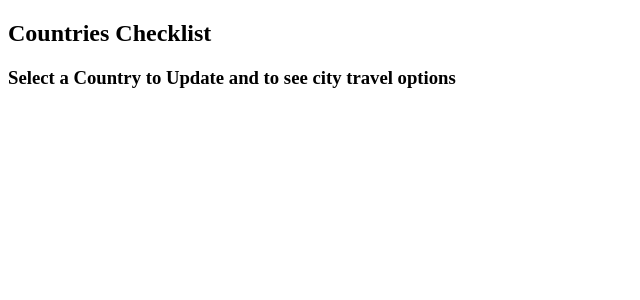
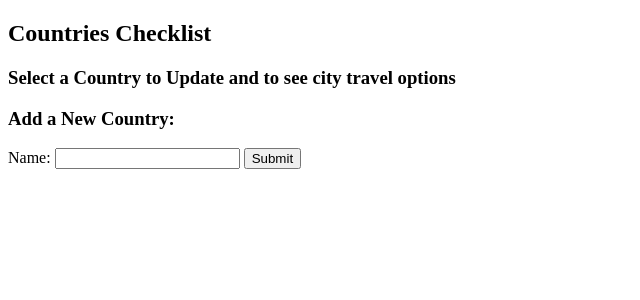
Before and after one commit to alan-hogarth/Travel_Mapper, a Flask app: page /countries in a window 1280 px wide. Shown: the part 106-406 px from the top of the page, without its empty margins (0-640 px from the left). Run offline with Flask 2, Linux system fonts and the light colour scheme; data that the repository does not hold is empty; some libraries are stand-ins or nearby versions.

Commit message:
added add and delete functions for country

```diff
--- a/controllers/country_controller.py
+++ b/controllers/country_controller.py
@@ -1,8 +1,10 @@
 from flask import Flask, render_template, request, redirect
 from flask import Blueprint
 from models.country import Country
+from models.visit import Visit
 import repositories.country_repository as country_repository
 import repositories.city_repository as city_repository
+import repositories.visit_repository as visit_repository
 
 countries_blueprint = Blueprint("countries", __name__)
 
@@ -23,6 +25,13 @@ def show_user(id):
     country_users = country_repository.users(country)
     return render_template("countries/show.html", country=country, users=country_users)
 
+ # form for creating new city
+@countries_blueprint.route("/countries", methods=["POST"])
+def create_city():
+    country = request.form["country"]
+    new_country = Country(country)
+    country_repository.save(new_country)
+    return redirect("/countries")
 
 # EDIT
 @countries_blueprint.route("/countries/<id>/edit")
@@ -38,3 +47,9 @@ def update_country(id):
     country = Country(name, id)
     country_repository.update(country)
     return redirect("/countries")
+
+# delete country by id
+@countries_blueprint.route("/countries/<id>/delete", methods=["POST"])
+def delete_country(id):
+    country_repository.delete(id)
+    return redirect("/countries")
--- a/controllers/visit_controller.py
+++ b/controllers/visit_controller.py
@@ -28,10 +28,10 @@ def new_trip():
 # def create_trip():
 #     city = request.form["city"]
 #     country = request.form["country"]
-#     visit = request.form["to_visit"]
+#     to_visit = request.form["to_visit"]
 #     new_city = City(city)
 #     new_country = Country(country)
-#     trip = Visit(new_city, new_country, visit)
+#     trip = Visit(new_city, to_visit, new_country)
 #     visit_repository.save(trip)
 #     return redirect("/trips")
 
--- a/repositories/visit_repository.py
+++ b/repositories/visit_repository.py
@@ -9,7 +9,7 @@ import repositories.city_repository as city_repository
 import repositories.country_repository as country_repository
 
 def save(visit):
-    sql = "INSERT INTO visits (city_id, country_id, to_visit ) VALUES ( %s, %s, %s ) RETURNING id"
+    sql = "INSERT INTO visits (city_id, country_id, to_visit) VALUES ( %s, %s, %s ) RETURNING id"
     values = [visit.city.id, visit.country.id, visit.to_visit]
     results = run_sql( sql, values )
     visit.id = results[0]['id']
--- a/templates/countries/index.html
+++ b/templates/countries/index.html
@@ -3,14 +3,33 @@
 {% block content %}
 <h1>Countries Checklist</h1>
 
+<h3>Select a Country to Update and to see city travel options</h3>
 
-<h3>Select a Country to Update and to see city travel options</h3>
-    <ul>
-        {% for country in countries %}
-        <li><a href="/countries/ {{country.id}}">{{country.name}}</a></li>
+    <section>
+        <p class="btn--wrapper"></p>
+        <ul>
+            {% for country in countries %}
+            <li><a href="/countries/ {{country.id}}">{{country.name}}</a></li>
+            <p>
+                <form action="/countries/{{ country.id }}/delete" method="POST">
+                <input class="btn btn--danger" type="submit" value="delete"/>
+            </form>
+            </p>
+            {% endfor %}
+        </ul>
+    </section>
+    <section>
+        <h3>Add a New Country:</h3>
 
-
-        {% endfor %}
-    </ul>
+            <p>
+            <form action="/countries" method="POST">
+                <div>
+                    <label for="country">Name:</label>
+                    <input type="text" id="country" name="country">
+                    <input type="submit">
+                </div>
+            </form>
+            </p>
+    </section>
 
 {% endblock %}
```
Also changed, not shown: templates/countries/show.html (+15 -1 lines), templates/trips/new.html (+10 -12 lines).
